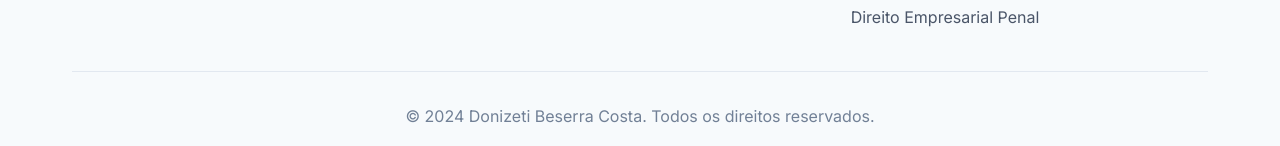
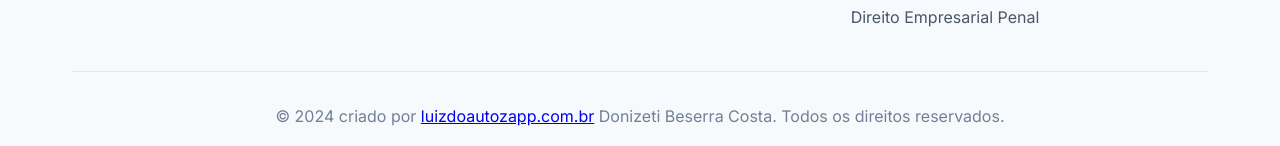
Before and after one commit to Destemidodo7/DonizeteAdvogado, a plain HTML site: page index.html in a window 1280 px wide. Shown: the part 5456-5602 px from the top of the page. Drawn offline with nearby package versions, Linux system fonts and the light colour scheme.

Commit message:
index.html

```diff
--- a/index.html
+++ b/index.html
@@ -464,8 +464,9 @@
             </div>
 
             <div class="footer-bottom">
-                <p>&copy; 2024 Donizeti Beserra Costa. Todos os direitos reservados.</p>
+                <p>&copy; 2024 criado por <a href="https://www.luizdoautozapp.com.br" target="_blank">luizdoautozapp.com.br</a> Donizeti Beserra Costa. Todos os direitos reservados.</p>
             </div>
+
         </div>
     </footer>
 
```
